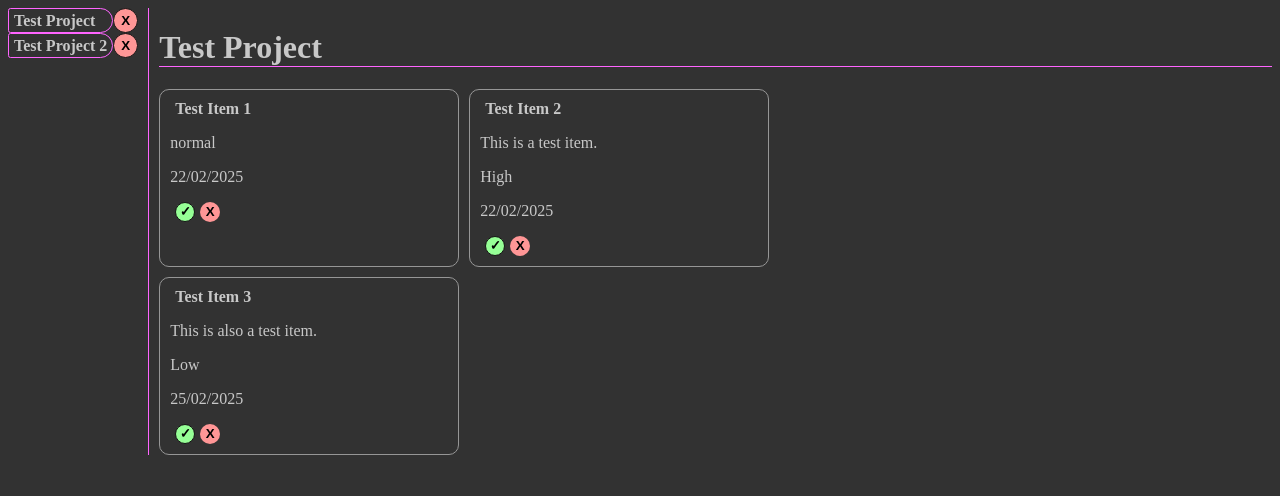
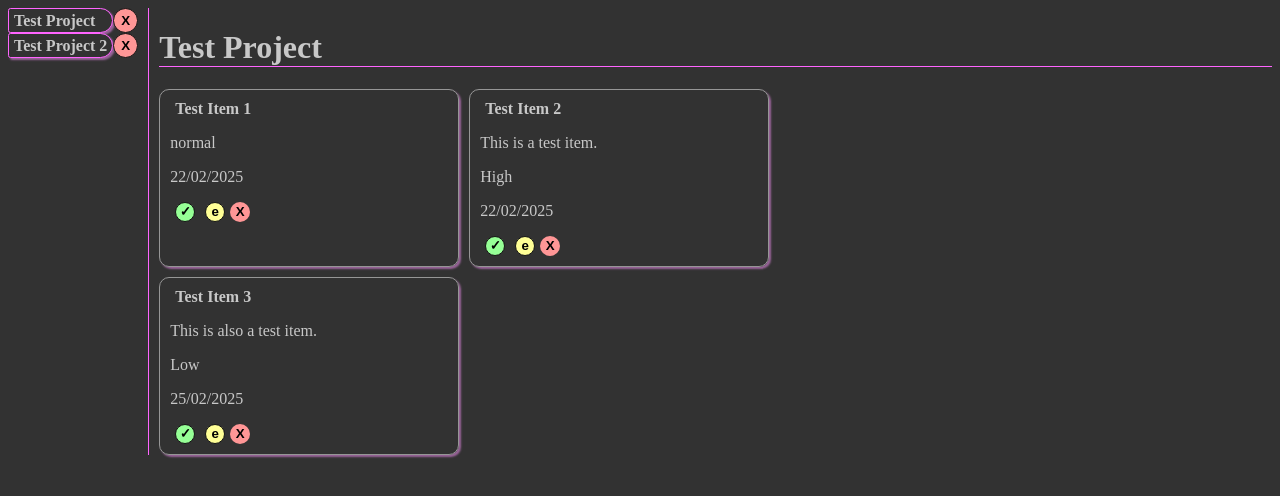
Before and after one commit to mitchnode/list-template, a website built with webpack: page src/template.html in a window 1280 px wide. Both pictures are taken after a click on the element "Test Project". Built offline with nearby package versions, Linux system fonts and the light colour scheme.

Commit message:
Added box shadows and edit button

```diff
--- a/src/itemDisplay.js
+++ b/src/itemDisplay.js
@@ -35,6 +35,12 @@ export function itemDisplay(item){
     itemDOMFlag.addEventListener("click", () => {item.toggleFlag();});
     itemDOM.appendChild(itemDOMFlag);
 
+    const itemDOMEdit = document.createElement("button");
+    itemDOMEdit.className = "edit";
+    itemDOMEdit.textContent = "e";
+    itemDOMEdit.addEventListener("click", () => {item.editItem();});
+    itemDOM.appendChild(itemDOMEdit);
+
     const itemDOMDelete = document.createElement("button");
     itemDOMDelete.className = "delete_item";
     itemDOMDelete.textContent = "X";
--- a/src/styles.css
+++ b/src/styles.css
@@ -5,7 +5,7 @@
     --accent-color-2-dark: rgb(50, 255, 50);
     --accent-color-3: rgb(255, 255, 150);
     --accent-color-3-dark: rgb(255, 255, 100);
-    --accent-color-4: rgb(255, 100, 255);
+    --accent-color-4: rgba(255, 150, 255,0.5);
     --primary-color-1: rgb(255, 100, 255);
     --secondary-color-1: rgb(20,20,20);
     --primary-text-color: rgb(200, 200, 200);
@@ -53,7 +53,7 @@ body{
     display: flex;
     flex-direction: column;
     border: 1px var(--primary-color-1) solid;
-    box-shadow: 10px var(--primary-color-1);
+    box-shadow: 2px 2px 2px var(--accent-color-4);
     border-radius: 5px 25px 25px 5px;
     background-color: var(--background-color-1);
 }
@@ -109,7 +109,12 @@ body{
 .item {
     padding: 10px;
     border: 1px var(--background-color-3) solid;
+    box-shadow: 2px 2px 2px var(--accent-color-4);
     border-radius: 10px;
+}
+
+.item:hover {
+    box-shadow: 4px 4px 4px var(--accent-color-4);
 }
 
 .flag{
@@ -126,6 +131,20 @@ body{
     background-color: var(--accent-color-2-dark);
 }
 
+.edit{
+    margin: 0 5px;
+    width: 20px;
+    height: 20px;
+    border-radius: 20px;
+    padding: 0;
+    border: 1px var(--secondary-color-1) solid;
+    background-color: var(--accent-color-3);
+    font-weight: bold;
+}
+.edit:hover{
+    background-color: var(--accent-color-3-dark);
+}
+
 .delete_item{
     width: 20px;
     height: 20px;
```
